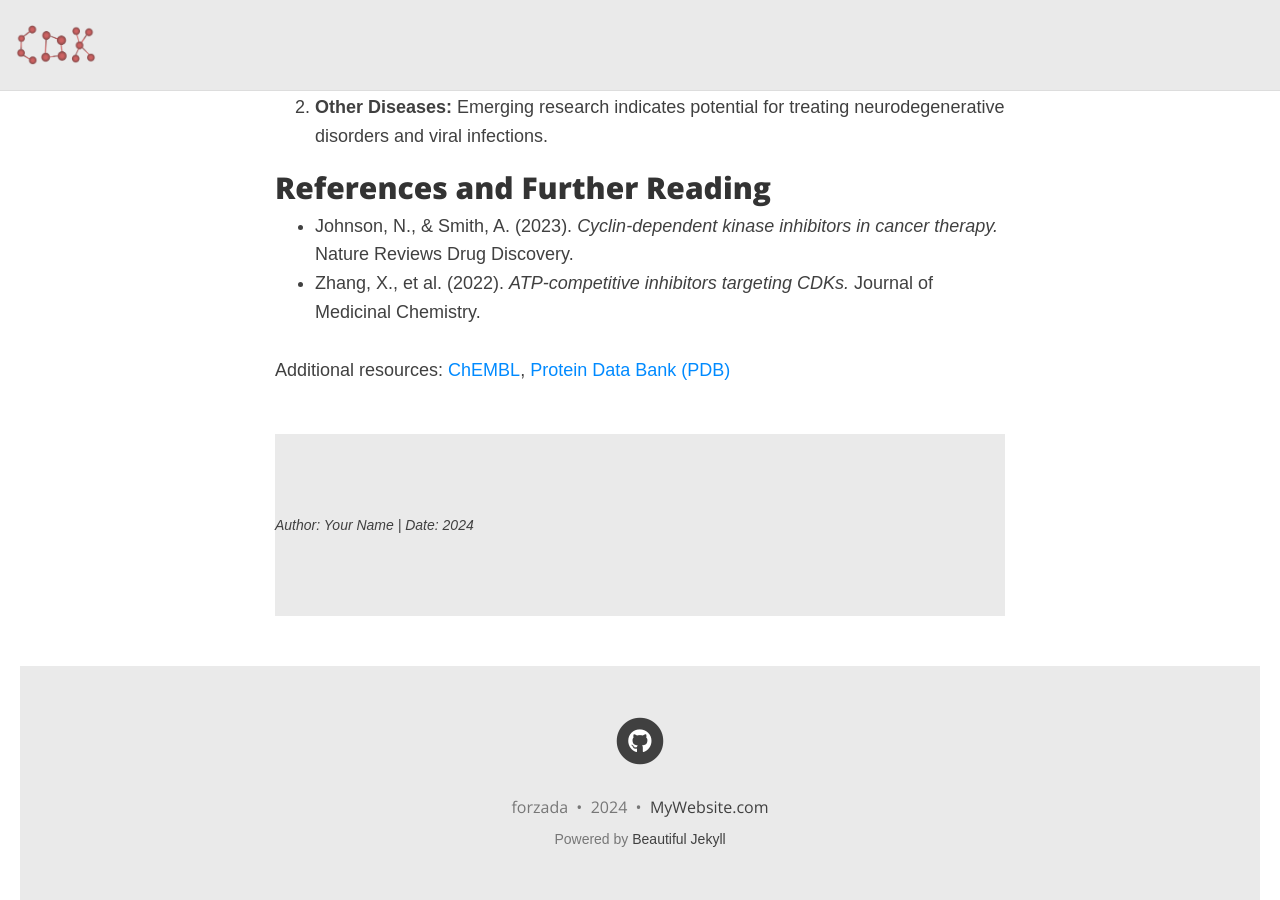
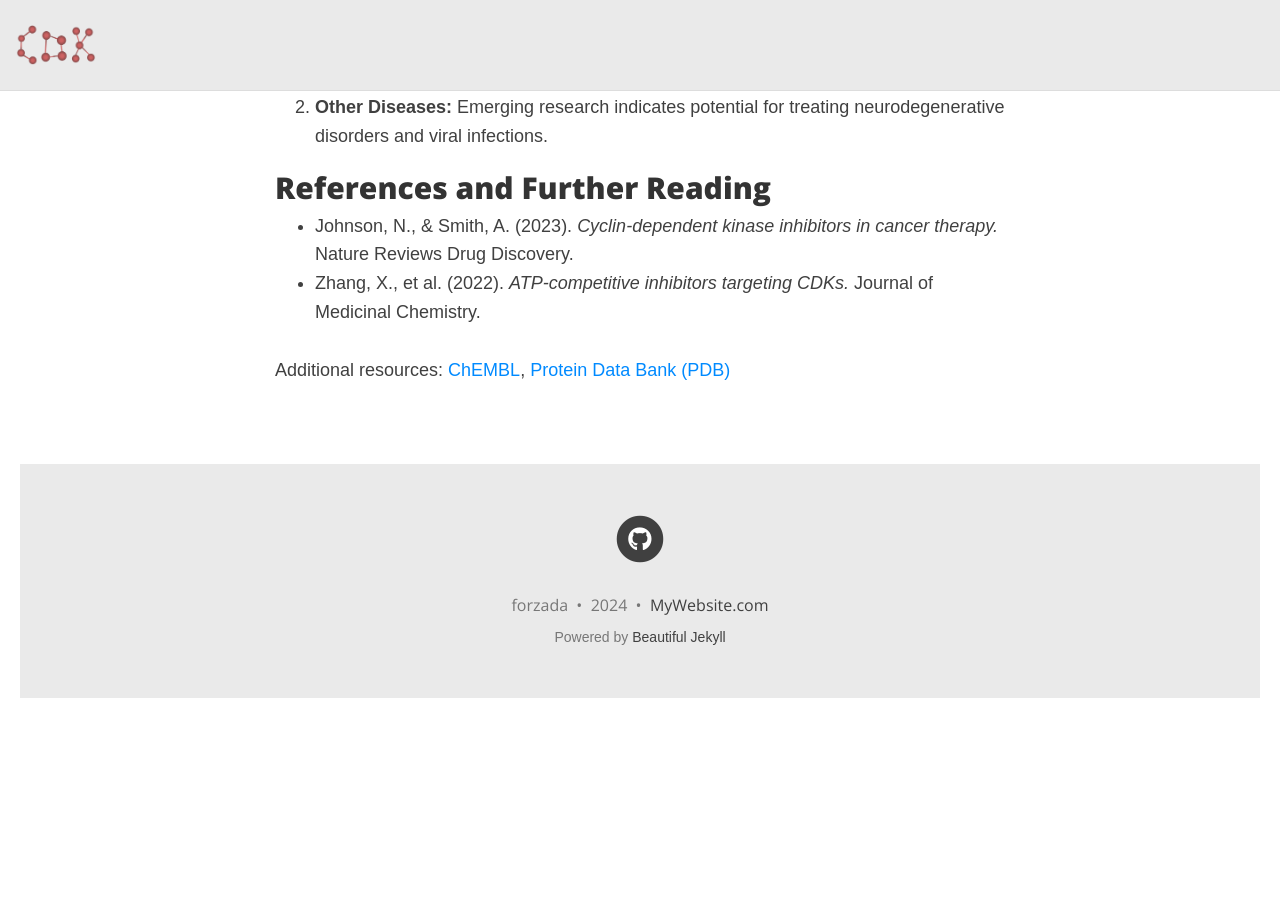
Before and after one commit to epfl-ada/ada-2024-project-forzada, a Jekyll site: the page built from index.html, in a window 1280 px wide and 900 px high, scrolled down 2234 px. Built offline with Jekyll 4.4.1, drawn with Linux system fonts in a browser that asks for light colours; nearby versions of some CDN libraries; the list of posts is cut into pages by our own code; after the commit the page ends 2932 px from its top, so only the background shows below that.

Commit message:
Update index.html

```diff
--- a/index.html
+++ b/index.html
@@ -173,8 +173,5 @@ subtitle: A data story about Cyclin-Dependent Kinases
         <p>Additional resources: <a href="https://www.ebi.ac.uk/chembl/" target="_blank">ChEMBL</a>, <a href="https://www.rcsb.org/" target="_blank">Protein Data Bank (PDB)</a></p>
     </section>
 
-    <footer>
-        <p><em>Author: Your Name | Date: 2024</em></p>
-    </footer>
 </body>
 </html>
```
